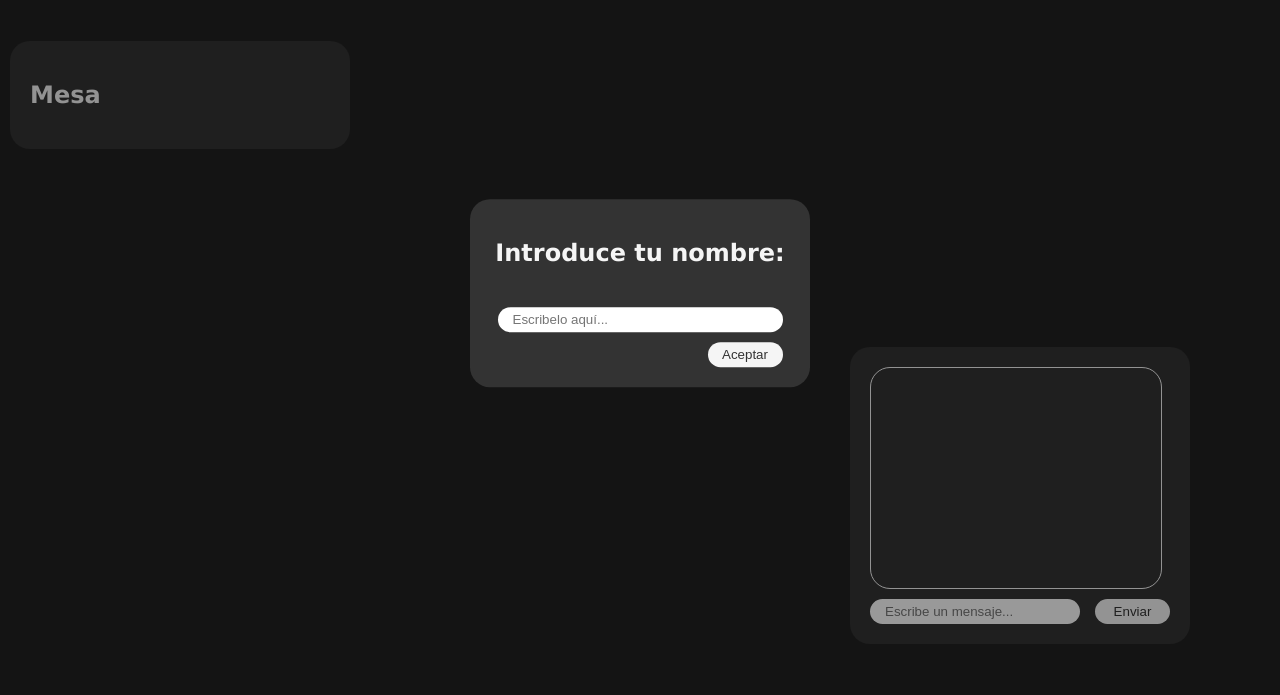
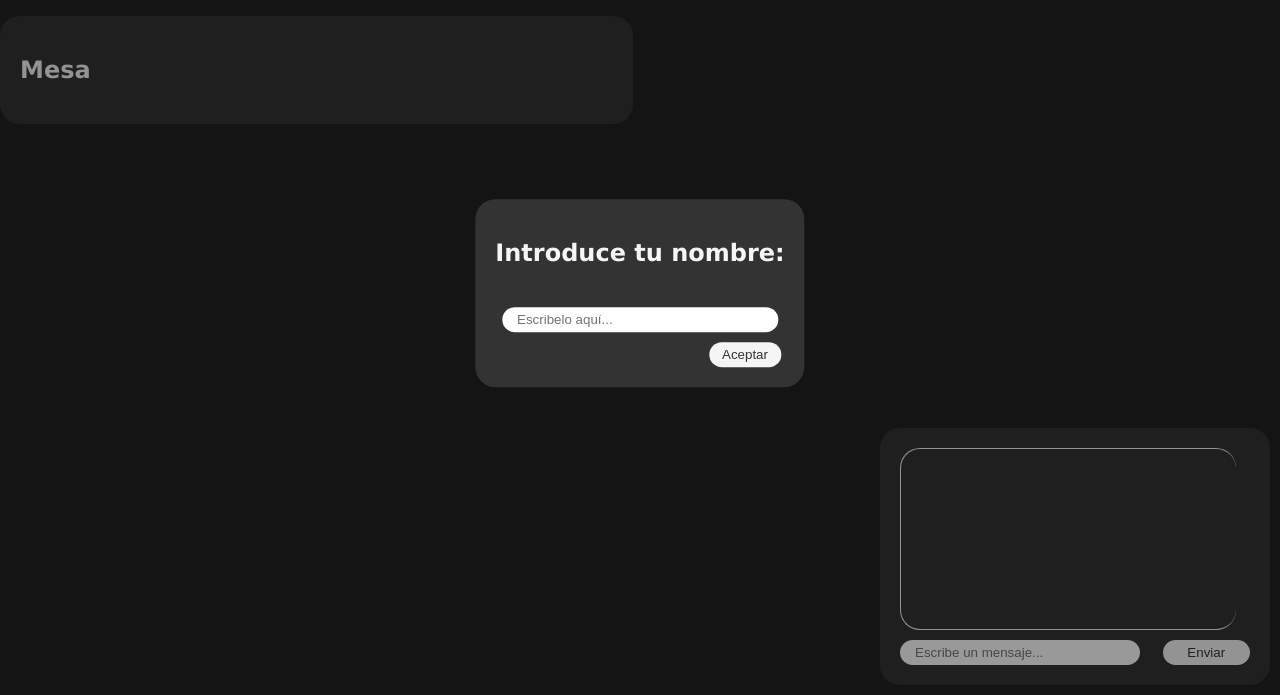
Before and after one commit to ViceentBertet/Brisca, a website: page public/index.html in a window 1280 px wide. Shown: the part 105-800 px from the top of the page. Drawn offline with nearby package versions, Linux system fonts and the light colour scheme; no server answers.

Commit message:
add terminando cambios interfaz

```diff
--- a/public/css/estilos.css
+++ b/public/css/estilos.css
@@ -4,7 +4,7 @@ body {
     background-color: #222;
     font-family: 'Verdana';
     color: whitesmoke;
-    overflow: hidden; /* Oculta el scroll en toda la página */
+    overflow: hidden;
 }
 .username {
     font-size:10px;
@@ -13,15 +13,12 @@ body {
 }
 .der {
     text-align: right;
-
 }
 .contenedor {
-    width: 300px;
     padding: 20px;
     background-color: #333;
     border-radius: 20px;
 }
-
 #pedirNombre {
     z-index: 100;
     text-align: center;
@@ -42,8 +39,9 @@ body {
     flex-direction: column;
     padding: 10px;
     width: 90%;
-    height: 200px;
+    height: 20vh;
     border: 1px solid whitesmoke;
+    border-right: #333;
     border-radius: 20px;
     margin-bottom: 10px;
     overflow-y: scroll;
@@ -124,38 +122,55 @@ button {
         filter: drop-shadow(0 0 5px white);
     }
 }
+main {
+    width: 100%;
+    height: 100vh;
+    display: grid;
+}
+section {
+    display: grid;
+    grid-template-columns: 1.75fr 1.25fr;
+    grid-template-areas: "izq der";
+    align-items: center;
+    width: 100%;
+    margin-bottom: 10px;
+    gap:10px;
+    height: calc(50vh - 50px);
+    width: 100%;
+    & > div {
+        width: 80%;
+    }
+}
 #arriba {
-    display: flex;
-    align-items: center;
-    padding: 10px;
-    gap:10px;
-    height: calc(50dvh - 20px);
-    width: 100%;
+    align-self: flex-start;
 }
 #abajo {
-    display: flex;
-    align-items: center;
-    padding: 10px;
-    gap:10px;
-    height: calc(50dvh - 20px);
-    width: 100%;
+    align-self: flex-end;
+}
+#cont_mesa {
+    grid-area:izq;
 }
 #cont_triunfo {
     text-align: center;
+    grid-area:der;
+
     img {
         max-width: 150px;
         margin: auto;
     }
 }
 #cont_cartas {
-    height: 300px;
+    grid-area:izq;
     max-width:490px;
     width: 50%;
     text-align: center;
 }
 #cont_chat {
-    margin-left: auto;
-    margin-right: 100px;
+    grid-area:der;
+    justify-self: right;
+    align-self:  flex-end;
+    margin-right: 10px;
+    max-width: 350px;
     display: flex;
     flex-direction: column;
     justify-content: center;
--- a/public/index.html
+++ b/public/index.html
@@ -16,7 +16,8 @@
         <button id="enviarNombre" >Aceptar</button>
     </div>
     <div id="protector"></div>
-    <div id="arriba">
+    <main>
+        <section id="arriba">
             <div id="cont_mesa" class="contenedor">
                 <h2>Mesa</h2>
                 <div id="mesa">
@@ -28,9 +29,9 @@
                 <h2>Triunfo</h2>
                 <div id="triunfo"></div>
             </div>
-    </div>
+        </section>
 
-    <div id="abajo">
+        <section id="abajo">
             <div id="cont_cartas" class="contenedor ocultar">
                 <h2>Cartas</h2>
                 <div id="cartas"></div>
@@ -42,6 +43,7 @@
                     <button id="boton">Enviar</button>
                 </div>
             </div>
-    </div>
+        </section>
+    </main>
 </body>
 </html>
--- a/public/js/cliente.js
+++ b/public/js/cliente.js
@@ -3,8 +3,11 @@ let nom;
 let turno = false;
 window.onload = () => {
     boton.addEventListener("click", sendMessage);
+    msg.addEventListener("keydown", function(event) {if (event.key === "Enter") sendMessage();});
     enviarNombre.addEventListener("click", guardarNombre);
 };
+
+/*          SOCKETS         */
 socket.on("chat", function(msg) {
     addMessage(msg, false);
 });
@@ -28,28 +31,8 @@ socket.on("carta", function(cartas) {
         crearCarta(cartas);
     }
 });
-function crearCarta(cartaString) {
-    let img = document.createElement("img");
-    img.src = crearImagen(cartaString);
-    img.alt = cartaString;
-    img.addEventListener("click", jugarCarta);
-    cartas.appendChild(img);
-}
-function jugarCarta(e) {
-    if (turno) {
-        let carta = e.target.alt;
-        socket.emit("jugarCarta", carta);
-        e.target.remove();
-    }
-}
-function crearImagen(cartaString) {
-    return "./img/" + cartaString.replace(" de ", "_") + ".png";
-}
-function pedirCarta() {
-    if (turno) {
-        socket.emit("pedirCarta", nom);
-    }
-}
+
+/*          CHAT             */
 function guardarNombre() {
     nom = nombre.value;
     pedirNombre.classList.toggle('ocultar');
@@ -98,6 +81,30 @@ function mostrarMensaje(msg) {
     document.body.appendChild(div);
     setTimeout(() => div.remove(), 3000);
 }
+
+/*          CARTAS         */
+function crearCarta(cartaString) {
+    let img = document.createElement("img");
+    img.src = crearImagen(cartaString);
+    img.alt = cartaString;
+    img.addEventListener("click", jugarCarta);
+    cartas.appendChild(img);
+}
+function jugarCarta(e) {
+    if (turno) {
+        let carta = e.target.alt;
+        socket.emit("jugarCarta", carta);
+        e.target.remove();
+    }
+}
+function crearImagen(cartaString) {
+    return "./img/" + cartaString.replace(" de ", "_") + ".png";
+}
+function pedirCarta() {
+    if (turno) {
+        socket.emit("pedirCarta", nom);
+    }
+}
 function addTriunfo(nomCarta, carta) {
     let newTriunfo = document.createElement("img");
     newTriunfo.src = carta;
```
Lines whose indentation alone changed are shown as unchanged.
